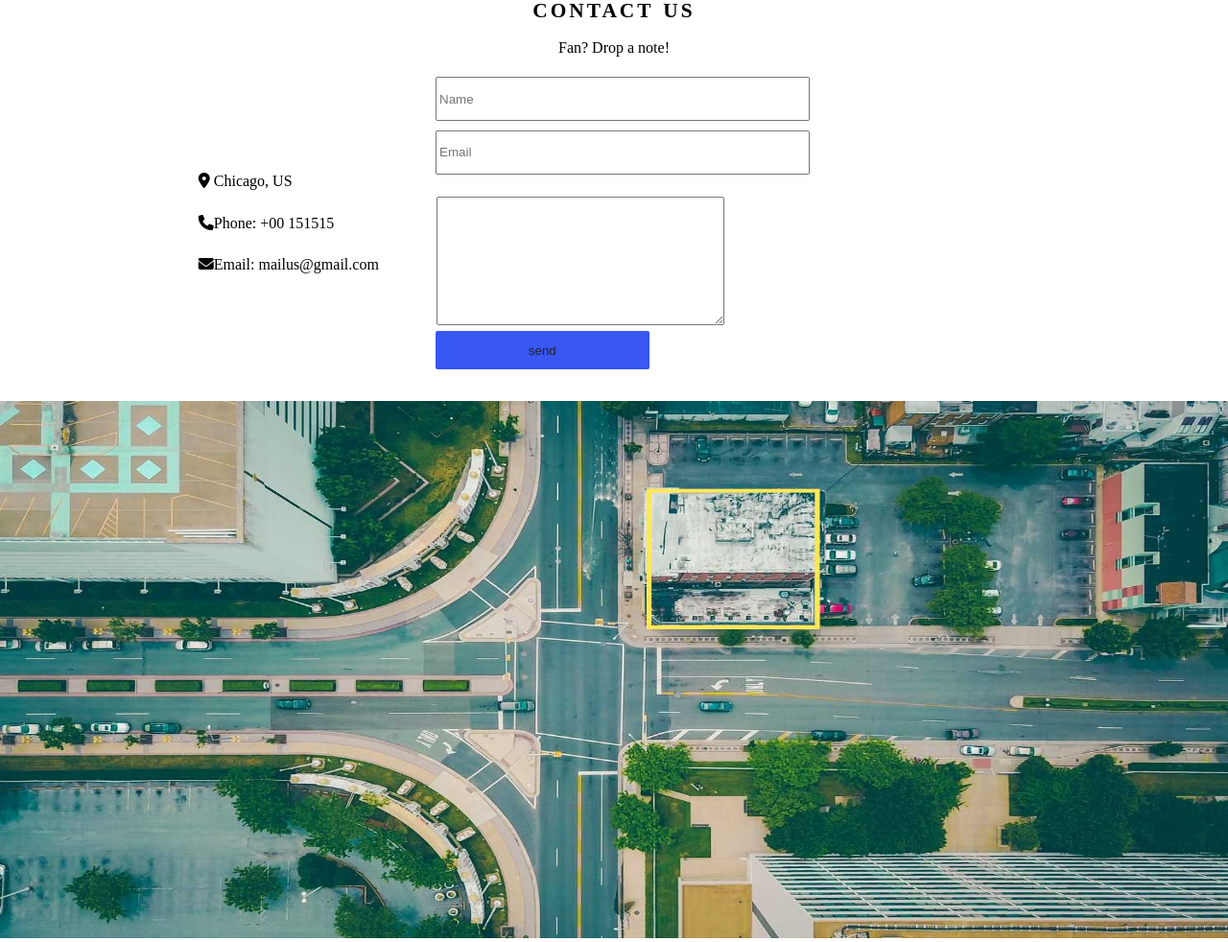
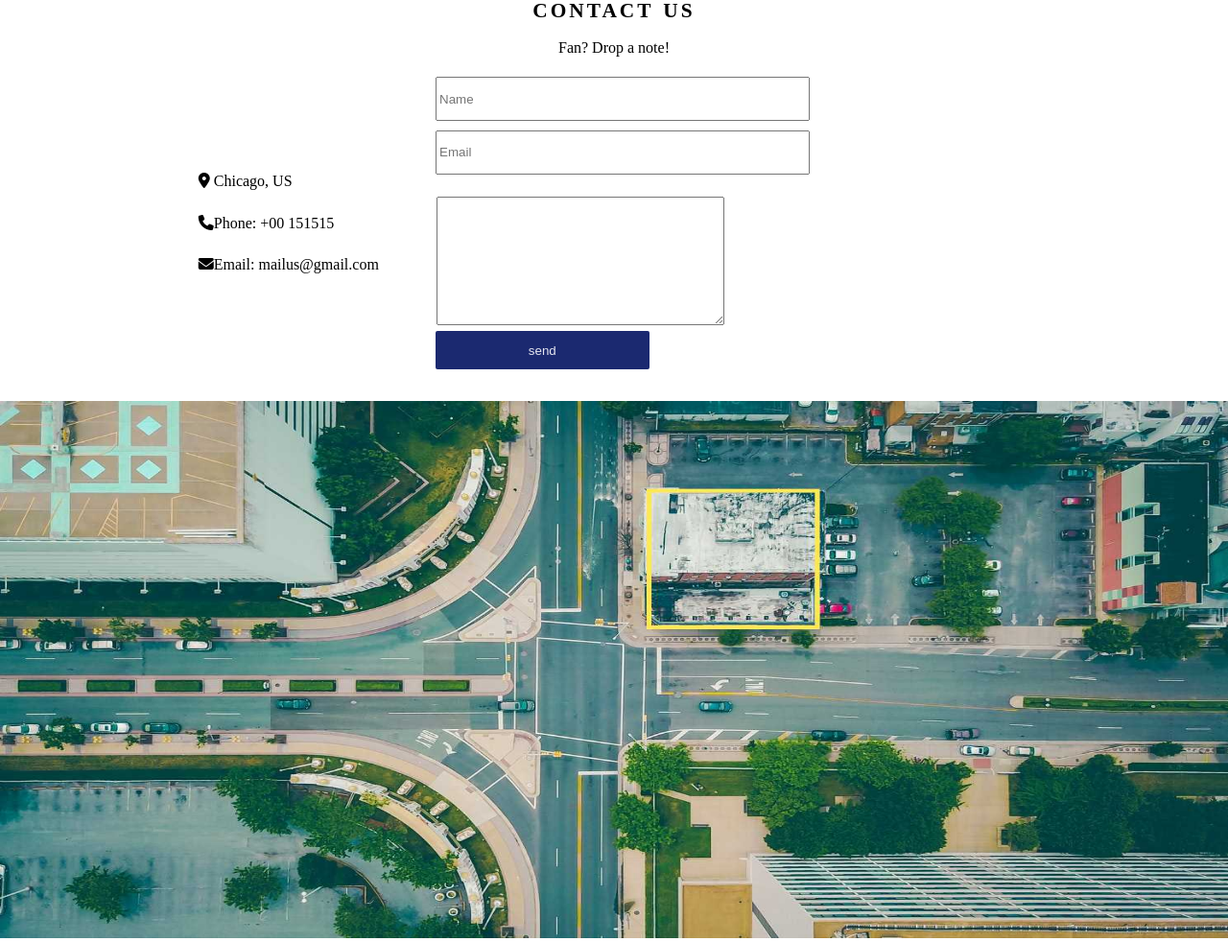
Before and after one commit to codegrann/The-Band, a PHP site: page / in a window 1280 px wide. Shown: the part 2036-3018 px from the top of the page at 96% size. Run offline with PHP 8.4, Linux system fonts and the light colour scheme; some libraries are stand-ins or nearby versions.

Commit message:
changed color of submit button to match color scheme

```diff
--- a/style.css
+++ b/style.css
@@ -342,12 +342,12 @@ input{
     border: none;
     /* padding: 0.3rem; */
     border-radius: 2px;
-    background-color: rgb(56, 87, 243);
-    color: rgb(34, 34, 37);
+    background-color: rgb(27, 41, 112);
+    color: rgb(230, 230, 240);
     transition: background-color 400ms ease-out;
 }
 #submit:hover{
-    background-color: blue;
+    background-color: rgb(90, 90, 138);
     cursor: pointer;
 }
 
```
